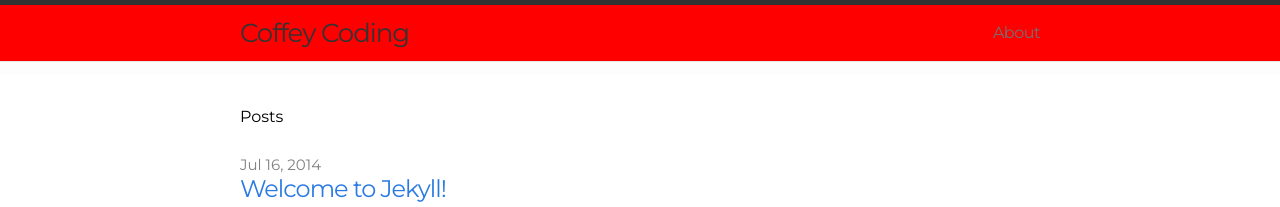
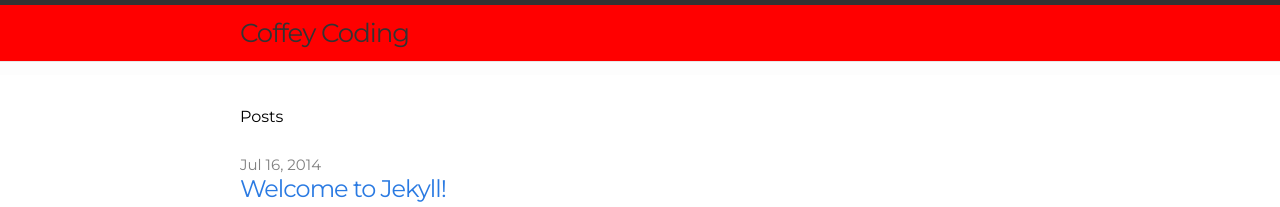
Before and after one commit to MeganCoffey/MeganCoffey.github.io, a Jekyll site: the page built from index.html, in a window 1280 px wide. Shown: the top 207 px of the page. Built offline with Jekyll 4.4.1, drawn with Linux system fonts in a browser that asks for light colours.

Commit message:
updated header

```diff
--- a/_includes/header.html
+++ b/_includes/header.html
@@ -4,7 +4,21 @@
 
     <a class="site-title" href="{{ site.baseurl }}/">{{ site.title }}</a>
 
-    <nav class="site-nav">
+  </div>
+
+  <div class="wrap">
+
+    <div class="design">
+    </div>
+        <div class="dev">
+    </div>
+        <div class="strategy">
+    </div>
+        <div class="random">
+    </div>
+
+<!--
+      <nav class="site-nav">
       <a href="#" class="menu-icon">
         <svg version="1.1" xmlns="http://www.w3.org/2000/svg" xmlns:xlink="http://www.w3.org/1999/xlink" x="0px" y="0px"
            viewBox="0 0 18 15" enable-background="new 0 0 18 15" xml:space="preserve">
@@ -21,7 +35,7 @@
           {% if page.title %}<a class="page-link" href="{{ page.url | prepend: site.baseurl }}">{{ page.title }}</a>{% endif %}
         {% endfor %}
       </div>
-    </nav>
+    </nav> -->
 
   </div>
 
```
